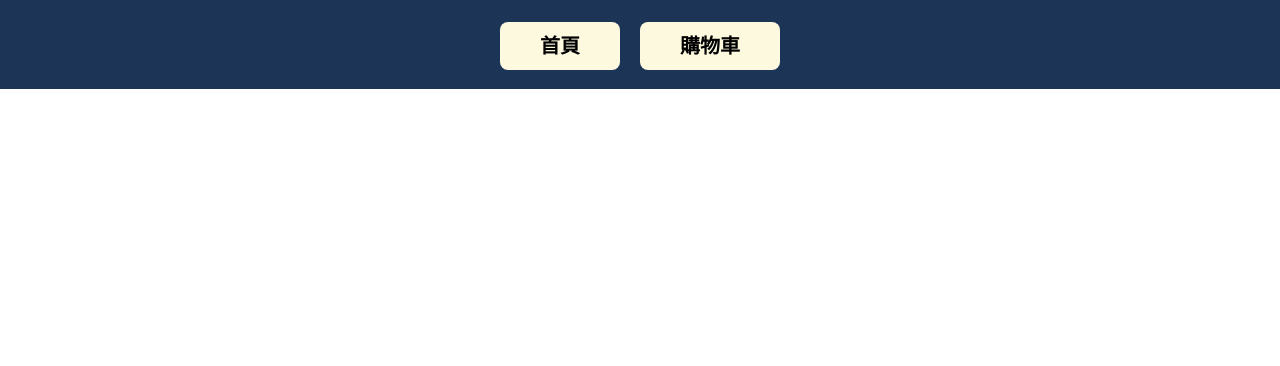
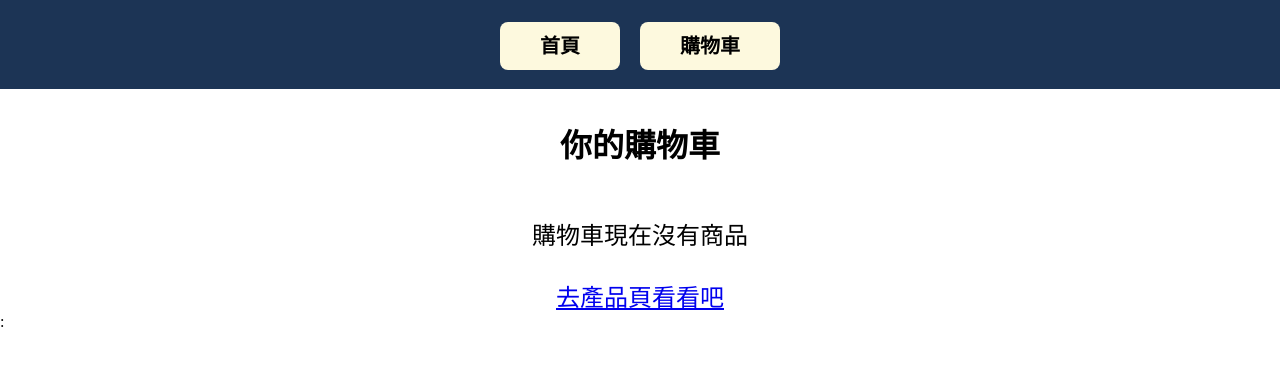
Before and after one commit to FrankieFong-hk/shopping-system, a React (Create React App) app: page /shopping-system/checkout in a window 1280 px wide. Shown: the top 366 px of the page. Built offline with nearby package versions, Linux system fonts and the light colour scheme.

Commit message:
path change 5

```diff
--- a/src/App.js
+++ b/src/App.js
@@ -15,15 +15,15 @@ function App() {
 		<CartContext.Provider value={{cartItems,setCartItems}}>
 
 			<nav>
-				<Link to="/demo-react/">首頁</Link>
-				<Link to="/demo-react/checkout">購物車</Link>
+				<Link to="/shopping-system/">首頁</Link>
+				<Link to="/shopping-system/checkout">購物車</Link>
 			</nav>
 
 			<Routes>
-				<Route path="/demo-react/" element={<ProductList/>} />
-				<Route path="/demo-react/checkout" element={<Checkout/>} />
+				<Route path="/shopping-system/" element={<ProductList/>} />
+				<Route path="/shopping-system/checkout" element={<Checkout/>} />
 
-				<Route path="/demo-react/product" element={<ProductDetail/>}>
+				<Route path="/shopping-system/product" element={<ProductDetail/>}>
 					<Route path=":id" element={<ProductDetail/>} />
 				</Route>
 
--- a/src/Checkout.js
+++ b/src/Checkout.js
@@ -22,7 +22,7 @@ export default function Checkout() {
                 cartEmpty &&
                 <div>
                     <div className="nothingInCart">購物車現在沒有商品<br/><br/>
-                    <Link to="/demo-react/">去產品頁看看吧</Link></div> :
+                    <Link to="/shopping-system/">去產品頁看看吧</Link></div> :
                 </div>
             }
 
@@ -36,7 +36,7 @@ export default function Checkout() {
                                     cartItems.map(product=>(
                                         <tr key={product.id}>
                                             <td>
-                                                <Link to={'/demo-react/product/'+product.id}>
+                                                <Link to={'/shopping-system/product/'+product.id}>
                                                 <img src={process.env.PUBLIC_URL+'/img/'+product.image} alt={product.name}/>
                                                 </Link>
                                             </td>
--- a/src/ProductList.js
+++ b/src/ProductList.js
@@ -25,7 +25,7 @@ export default function ProductList() {
                         <React.Fragment key={product.id}>
 
                             <div className="containerItem">
-                                <Link to={'/demo-react/product/'+product.id}>
+                                <Link to={'/shopping-system/product/'+product.id}>
                                     <img src={process.env.PUBLIC_URL+'/img/'+product.image} alt={product.name} />
                                 </Link>
 
```
